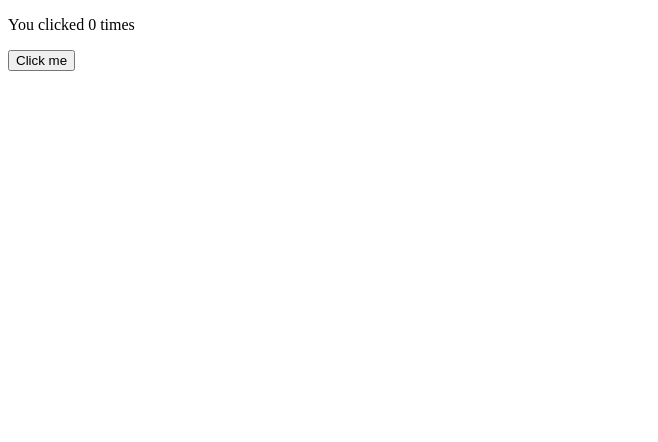
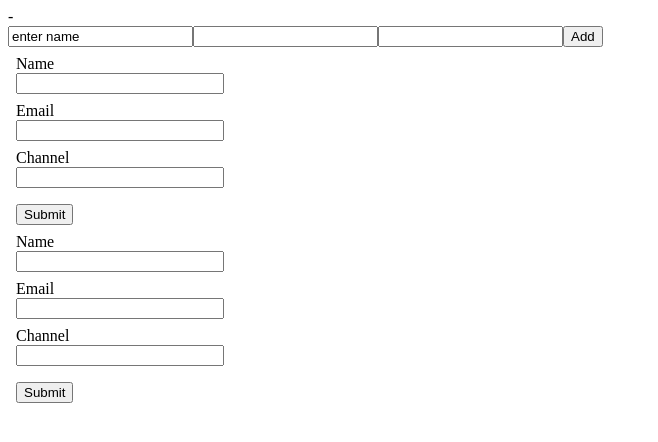
Before and after one commit to Vamsiayiluri/ReactLearning, a React (Vite) app: page / in a window 1280 px wide. Shown: the top 442 px of the page, without its empty margins (0-658 px from the left). Built offline with nearby package versions, Linux system fonts and the light colour scheme.

Commit message:
form handling using formik

```diff
--- a/src/App.jsx
+++ b/src/App.jsx
@@ -1,4 +1,6 @@
-import FunctionalLifeCycleHooks from "./components/FunctionalLifeCycleHooks";
+import FormikSample from "./components/FormikSample";
+import Forms from "./components/Forms";
+import NewFormikSample from "./components/NewFormikSample";
 
 function App() {
   const person = {
@@ -8,7 +10,9 @@ function App() {
   };
   return (
     <div className="App">
- <FunctionalLifeCycleHooks></FunctionalLifeCycleHooks>
+      <Forms></Forms>
+      <FormikSample></FormikSample>
+      <NewFormikSample></NewFormikSample>
     </div>
   );
 }
--- /dev/null
+++ b/src/components/FormikSample.jsx
@@ -0,0 +1,87 @@
+import { useFormik } from "formik";
+import React from "react";
+import styles from "./formikSample.module.css";
+
+const initialValues = {
+  name: "",
+  email: "",
+  channel: "",
+};
+const onSubmit = (values) => {
+  console.log("form values", values);
+};
+const validate = (values) => {
+  let errors = {};
+
+  if (!values.name) {
+    errors.name = "Required";
+  }
+  if (!values.email) {
+    errors.email = "Required";
+  } else if (!/^[A-Z0-9._%+-]+@[A-Z0-9.-]+\.[A-Z]{2,}$/i.test(values.email)) {
+    errors.email = "Invalid email address";
+  }
+  if (!values.channel) {
+    errors.channel = "Required";
+  }
+  return errors;
+};
+export default function FormikSample() {
+  const formik = useFormik({
+    initialValues,
+    onSubmit,
+    validate,
+  });
+
+  return (
+    <div>
+      <form onSubmit={formik.handleSubmit}>
+        <div className={styles.formcontrol}>
+          <label>Name</label>
+          <input
+            className={styles.input}
+            type="text"
+            id="name"
+            onChange={formik.handleChange}
+            onBlur={formik.handleBlur}
+            value={formik.values.name}
+          ></input>
+          {formik.touched.name && formik.errors.name ? (
+            <span className={styles.error}>{formik.errors.name} </span>
+          ) : null}
+        </div>
+        <div className={styles.formcontrol}>
+          <label>Email</label>
+          <input
+            className={styles.input}
+            type="text"
+            id="email"
+            onChange={formik.handleChange}
+            onBlur={formik.handleBlur}
+            value={formik.values.email}
+          ></input>
+          {formik.touched.email && formik.errors.email ? (
+            <span className={styles.error}>{formik.errors.email} </span>
+          ) : null}
+        </div>
+        <div className={styles.formcontrol}>
+          <label>Channel</label>
+          <input
+            className={styles.input}
+            type="text"
+            id="channel"
+            onBlur={formik.handleBlur}
+            onChange={formik.handleChange}
+            value={formik.values.channel}
+          ></input>
+          {formik.touched.channel && formik.errors.channel ? (
+            <span className={styles.error}>{formik.errors.channel} </span>
+          ) : null}
+        </div>
+        <button className={styles.submitButton} type="submit">
+          Submit
+        </button>
+      </form>
+    </div>
+  );
+}
--- /dev/null
+++ b/src/components/NewFormikSample.jsx
@@ -0,0 +1,58 @@
+import { Formik, useFormik, Form, Field, ErrorMessage } from "formik";
+import React from "react";
+import styles from "./formikSample.module.css";
+
+const initialValues = {
+  name: "",
+  email: "",
+  channel: "",
+};
+const onSubmit = (values) => {
+  console.log("form values", values);
+};
+const validate = (values) => {
+  let errors = {};
+
+  if (!values.name) {
+    errors.name = "Required";
+  }
+  if (!values.email) {
+    errors.email = "Required";
+  } else if (!/^[A-Z0-9._%+-]+@[A-Z0-9.-]+\.[A-Z]{2,}$/i.test(values.email)) {
+    errors.email = "Invalid email address";
+  }
+  if (!values.channel) {
+    errors.channel = "Required";
+  }
+  return errors;
+};
+export default function NewFormikSample() {
+  return (
+    <Formik
+      initialValues={initialValues}
+      onSubmit={onSubmit}
+      validate={validate}
+    >
+      <Form>
+        <div className={styles.formcontrol}>
+          <label>Name</label>
+          <Field className={styles.input} type="text" name="name"></Field>
+          <ErrorMessage name="name" />
+        </div>
+        <div className={styles.formcontrol}>
+          <label>Email</label>
+          <Field className={styles.input} type="text" name="email"></Field>
+          <ErrorMessage name="email" />
+        </div>
+        <div className={styles.formcontrol}>
+          <label>Channel</label>
+          <Field className={styles.input} type="text" name="channel"></Field>
+          <ErrorMessage name="channel" />
+        </div>
+        <button className={styles.submitButton} type="submit">
+          Submit
+        </button>
+      </Form>
+    </Formik>
+  );
+}
--- /dev/null
+++ b/src/components/formikSample.module.css
@@ -0,0 +1,16 @@
+.formcontrol{
+    display: flex;
+    margin: 8px;
+    flex-direction: column;
+}
+.input{
+    width:200px
+}
+.error{
+    font-size: 12px;
+    color: red;
+}
+.submitButton{
+    margin-top: 8px;
+    margin-left: 8px;
+}
```
